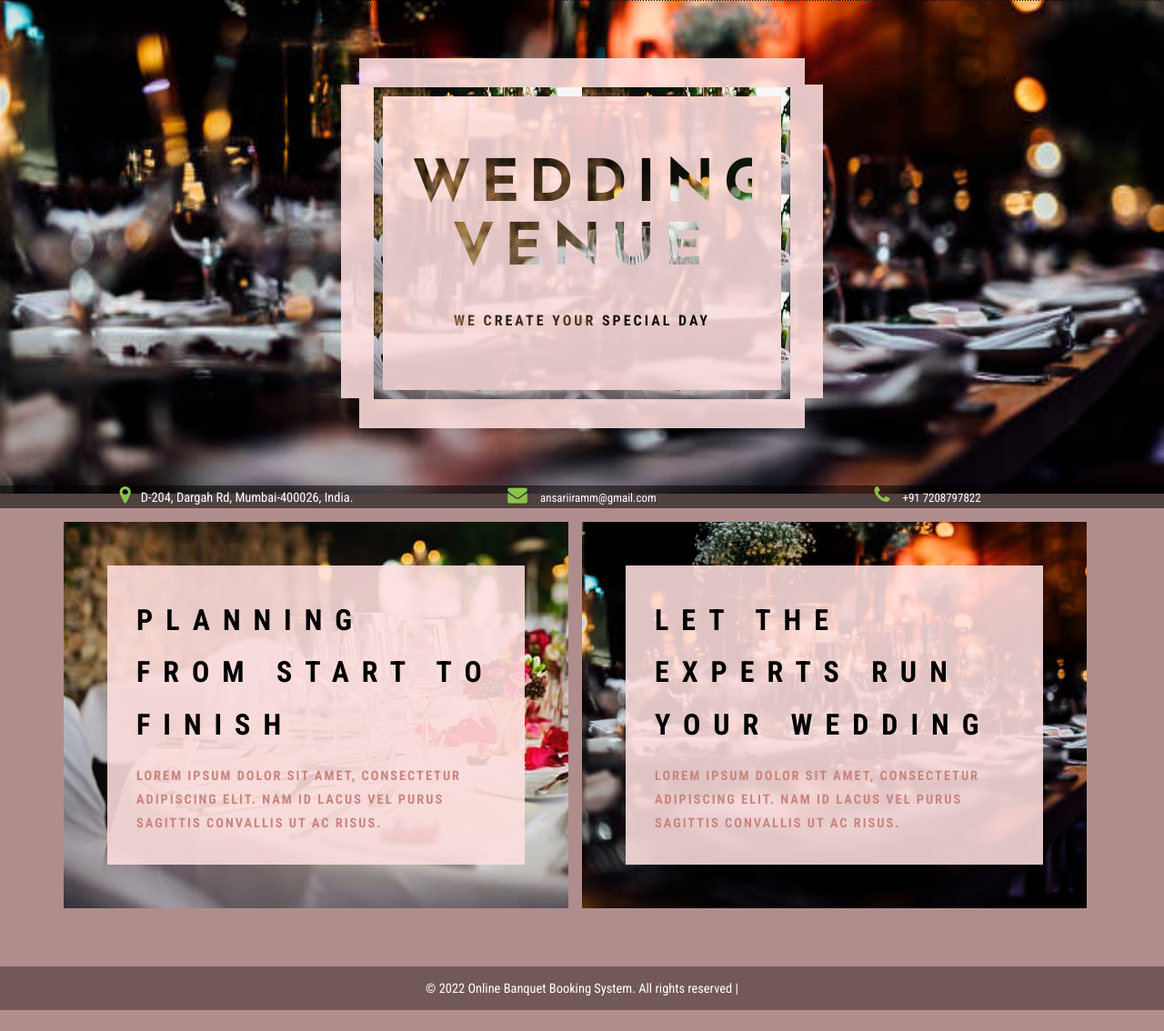
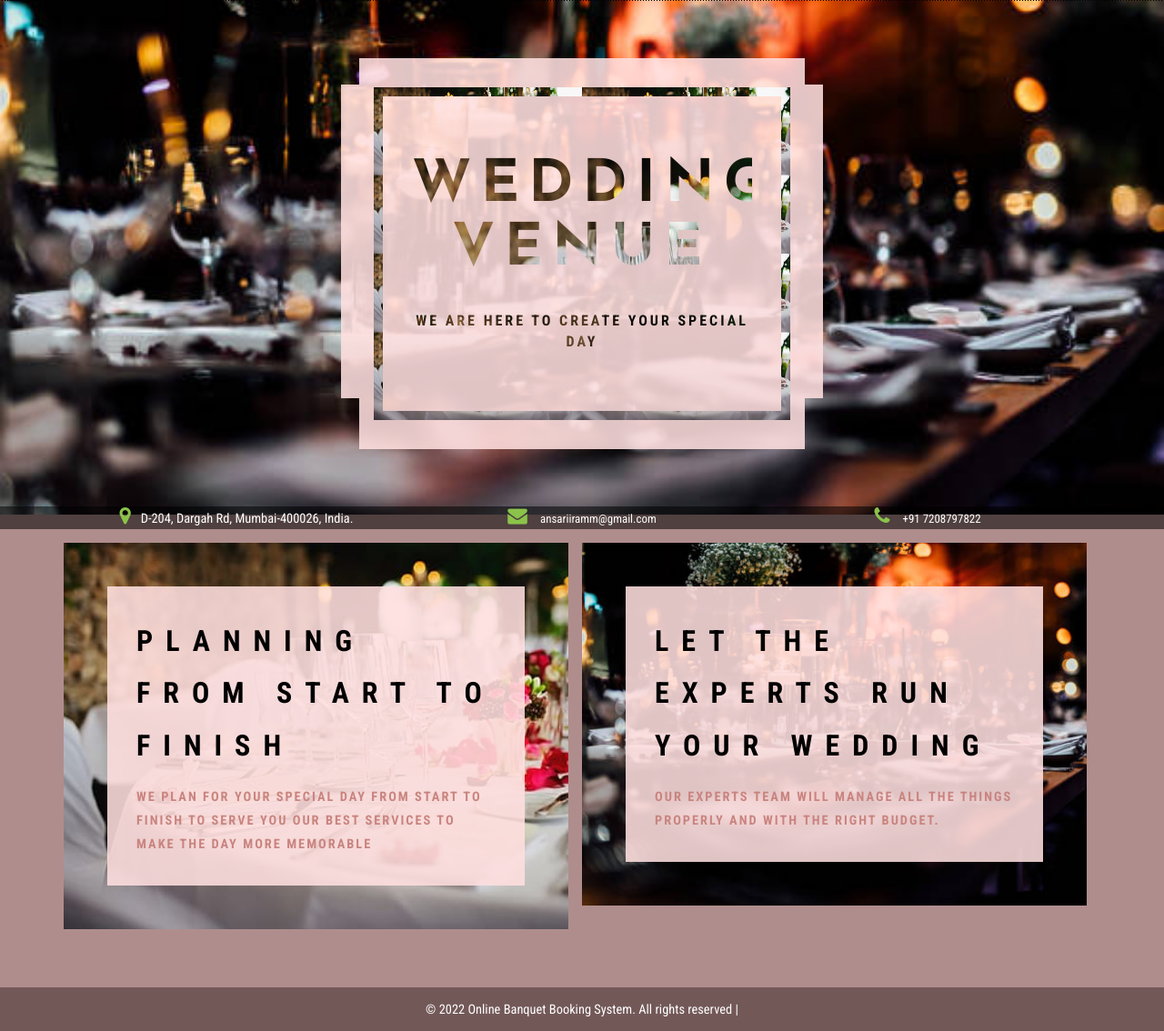
Before and after one commit to Iram7208/obbs, a PHP site: page / in a window 1280 px wide. Shown: the part 89-1223 px from the top of the page at 91% size. Before the commit the page ends 1200 px from the top, so only its background shows below. Run offline with PHP 8.4, Linux system fonts and the light colour scheme; a user stored in the database is signed in; data comes from the database, SQL or seed files in the repository.

Commit message:
Update index.php

```diff
--- a/obbs/index.php
+++ b/obbs/index.php
@@ -49,7 +49,7 @@ include('includes/dbconnection.php');
 					<div class="w3-banner-info">
 						<div class="w3l-banner-text">
 							<h2>Wedding Venue</h2>
-							<p>We create your special day</p>
+							<p>We are here to create your special day</p>
 						</div>
 					</div>
 				</div>
@@ -92,7 +92,7 @@ foreach($results as $row)
 					<div class="w3-agileits-bottom-left">
 						<div class="w3-agileits-bottom-left-text">
 							<h3>Planning from start to finish</h3>
-							<p>Lorem ipsum dolor sit amet, consectetur adipiscing elit. Nam id lacus vel purus sagittis convallis ut ac risus.</p>
+							<p>We plan for your special day from start to finish to serve you our best services to make the Day more Memorable</p>
 						</div>
 					</div>
 				</div>
@@ -100,7 +100,7 @@ foreach($results as $row)
 					<div class="w3-agileits-bottom-left w3-agileits-bottom-right">
 						<div class="w3-agileits-bottom-left-text">
 							<h3>LET THE EXPERTS RUN YOUR WEDDING</h3>
-							<p>Lorem ipsum dolor sit amet, consectetur adipiscing elit. Nam id lacus vel purus sagittis convallis ut ac risus.</p>
+							<p>Our experts team will manage all the things properly and with the right budget.</p>
 						</div>
 					</div>
 				</div>
```
